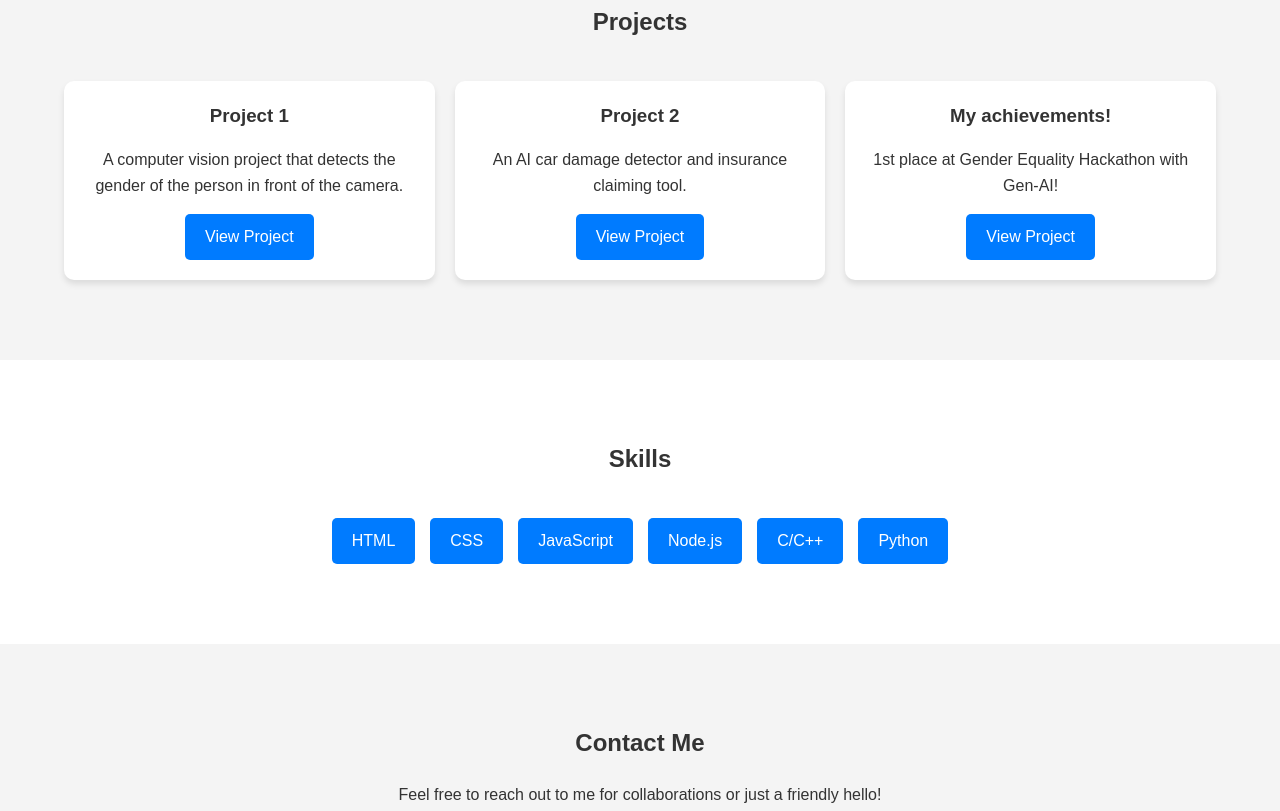
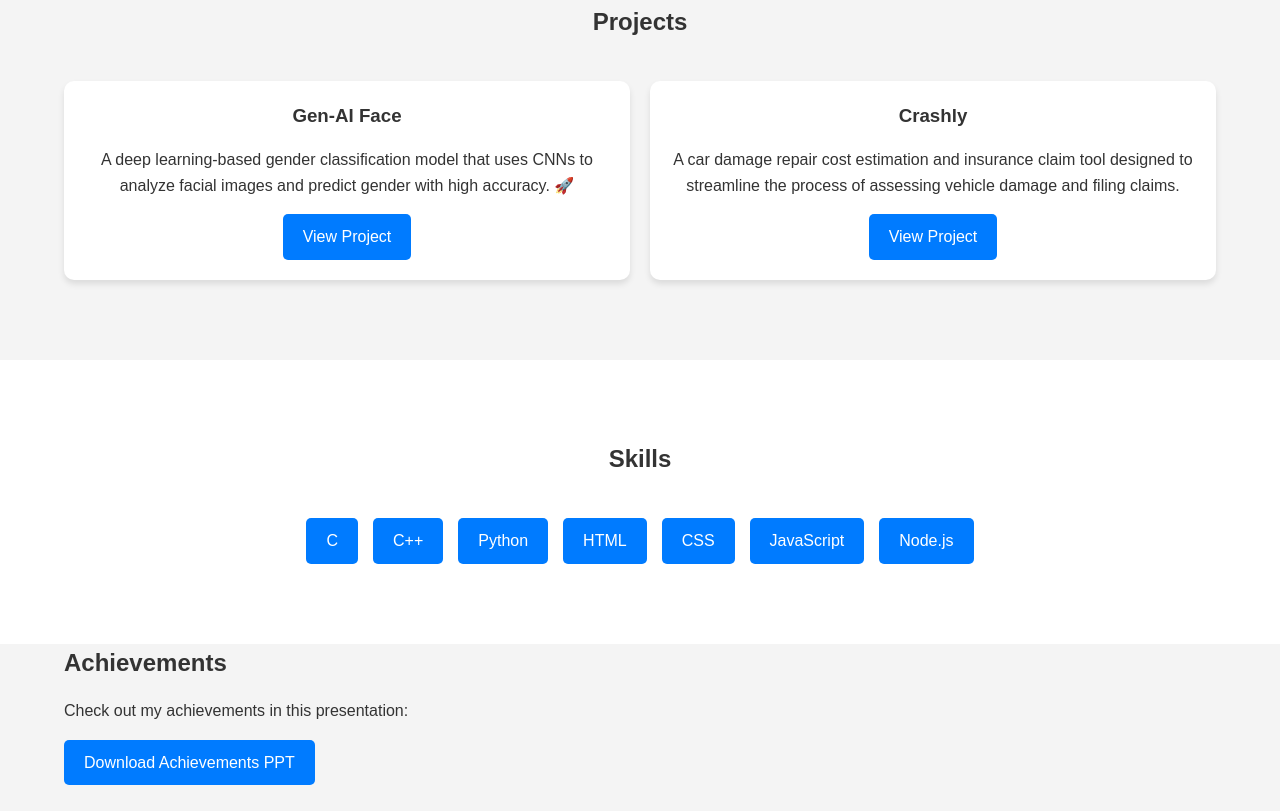
Before and after one commit to Nabanshu-Barman/portfolio, a plain HTML site: page index.html in a window 1280 px wide. Shown: the part 892-1703 px from the top of the page. Drawn offline with Linux system fonts and the light colour scheme.

Commit message:
Update index.html

```diff
--- a/index.html
+++ b/index.html
@@ -4,7 +4,7 @@
   <meta charset="UTF-8">
   <meta name="viewport" content="width=device-width, initial-scale=1.0">
   <meta http-equiv="X-UA-Compatible" content="IE=edge">
-  <title>My Portfolio</title>
+  <title>Nabanshu Barman - Portfolio</title>
   <link rel="stylesheet" href="style.css">
   <link rel="stylesheet" href="https://cdnjs.cloudflare.com/ajax/libs/font-awesome/6.0.0/css/all.min.css">
 </head>
@@ -12,12 +12,13 @@
   <!-- Header Section -->
   <header>
     <div class="container">
-      <h1>My Portfolio</h1>
+      <h1>Nabanshu Barman</h1>
       <nav>
         <ul>
           <li><a href="#about">About</a></li>
           <li><a href="#projects">Projects</a></li>
           <li><a href="#skills">Skills</a></li>
+          <li><a href="#achievements">Achievements</a></li>
           <li><a href="#contact">Contact</a></li>
         </ul>
       </nav>
@@ -28,7 +29,7 @@
   <section id="hero">
     <div class="container">
       <h2>Hello, I'm <span class="highlight">Nabanshu Barman</span></h2>
-      <p>A student at SRMIST, KTR pursuing Computer Science with AI/ML, 2024-2028</p>
+      <p>An AI/ML developer passionate about building intelligent models and scalable applications.</p>
       <a href="#projects" class="btn">View My Work</a>
     </div>
   </section>
@@ -47,19 +48,14 @@
       <h2>Projects</h2>
       <div class="project-grid">
         <div class="project-card">
-          <h3>Project 1</h3>
-          <p>A computer vision project that detects the gender of the person in front of the camera.</p>
-          <a href="#" class="btn">View Project</a>
+          <h3>Gen-AI Face</h3>
+          <p>A deep learning-based gender classification model that uses CNNs to analyze facial images and predict gender with high accuracy. 🚀</p>
+          <a href="https://github.com/Nabanshu-Barman/GenAI-Face" target="_blank" class="btn">View Project</a>
         </div>
         <div class="project-card">
-          <h3>Project 2</h3>
-          <p>An AI car damage detector and insurance claiming tool.</p>
-          <a href="#" class="btn">View Project</a>
-        </div>
-        <div class="project-card">
-          <h3>My achievements!</h3>
-          <p>1st place at Gender Equality Hackathon with Gen-AI!</p>
-          <a href="#" class="btn">View Project</a>
+          <h3>Crashly</h3>
+          <p>A car damage repair cost estimation and insurance claim tool designed to streamline the process of assessing vehicle damage and filing claims.</p>
+          <a href="https://github.com/Nabanshu-Barman/Crashly" target="_blank" class="btn">View Project</a>
         </div>
       </div>
     </div>
@@ -70,13 +66,23 @@
     <div class="container">
       <h2>Skills</h2>
       <div class="skills-list">
+        <div class="skill">C</div>
+        <div class="skill">C++</div>
+        <div class="skill">Python</div>
         <div class="skill">HTML</div>
         <div class="skill">CSS</div>
         <div class="skill">JavaScript</div>
         <div class="skill">Node.js</div>
-        <div class="skill">C/C++</div>
-        <div class="skill">Python</div>
       </div>
+    </div>
+  </section>
+
+  <!-- Achievements Section -->
+  <section id="achievements">
+    <div class="container">
+      <h2>Achievements</h2>
+      <p>Check out my achievements in this presentation:</p>
+      <a href="path-to-your-ppt-file.pptx" class="btn" download>Download Achievements PPT</a>
     </div>
   </section>
 
@@ -87,8 +93,8 @@
       <p>Feel free to reach out to me for collaborations or just a friendly hello!</p>
       <div class="social-links">
         <a href="mailto:nabanshu24@gmail.com"><i class="fas fa-envelope"></i></a>
-        <a href="https://github.com/Nabanshu-Barman"><i class="fab fa-github"></i></a>
-        <a href="https://www.linkedin.com/in/nabanshu-barman-323153349/"><i class="fab fa-linkedin"></i></a>
+        <a href="https://github.com/Nabanshu-Barman" target="_blank"><i class="fab fa-github"></i></a>
+        <a href="https://www.linkedin.com/in/nabanshu-barman-323153349/" target="_blank"><i class="fab fa-linkedin"></i></a>
       </div>
     </div>
   </section>
@@ -96,7 +102,7 @@
   <!-- Footer -->
   <footer>
     <div class="container">
-      <p>&copy; 2025 Nabanshu Barman.  All rights reserved.</p>
+      <p>&copy; 2025 Nabanshu Barman. All rights reserved.</p>
     </div>
   </footer>
 
```
